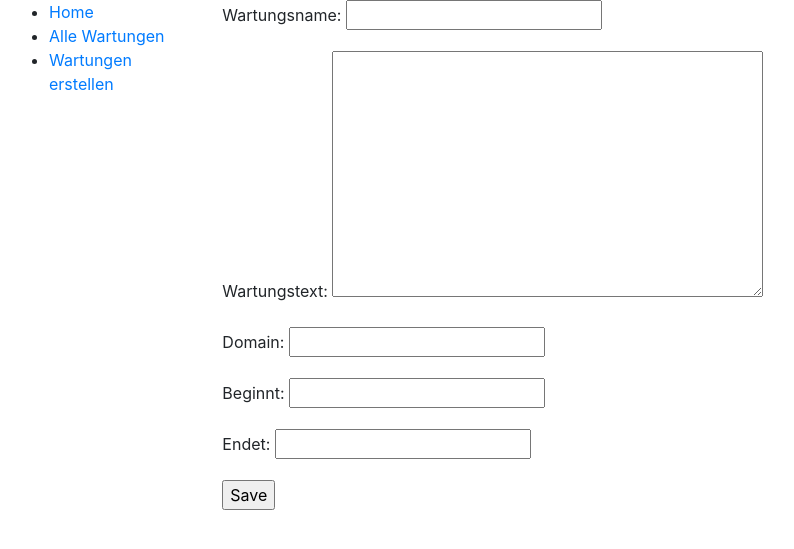
After one commit to ellaumbrella/Wartung, a Django app: page /wartung/create/ in a window 1280 px wide. The commit adds this page. Shown: the top 549 px of the page, without its empty margins (6-800 px from the left). Run offline with Django 3.2, Linux system fonts and the light colour scheme; some libraries are stand-ins or nearby versions.

```diff
--- a/myApp/wartung/models.py
+++ b/myApp/wartung/models.py
@@ -8,8 +8,9 @@ from django import forms
 # Create your models here.
 
 class Wartungen(models.Model):
+	wartungen_name = models.CharField(max_length=50, verbose_name='Wartungsname')
 	wartungen_text = models.TextField(max_length=200, verbose_name='Wartungstext')
-
+	domain = models.CharField(max_length=100, verbose_name='Domain')
 	startzeit = models.DateTimeField('beginnt:')
 	endzeit = models.DateTimeField('endet:')
 
--- a/myApp/wartung/templates/base_generic.html
+++ b/myApp/wartung/templates/base_generic.html
@@ -17,6 +17,7 @@
         <ul class="sidebar-nav">
           <li><a href="{% url 'index' %}">Home</a></li>
           <li><a href="{% url 'Wartungen' %}">Alle Wartungen</a></li>
+          <li><a href="{% url 'Wartungen-create' %}">Wartungen erstellen</a></li>
         </ul>
      {% endblock %}
       </div>
--- a/myApp/wartung/templates/wartungen/wartungen_detail.html
+++ b/myApp/wartung/templates/wartungen/wartungen_detail.html
@@ -1,9 +1,10 @@
 {% extends "base_generic.html" %}
 
 {% block content %}
-  <h1>Title: Wartnugsdetail </h1>
+  <h1>Title: {{ wartungen.wartungen_name }} </h1>
 
   <p><strong>Wartungstext:</strong> <a>{{ wartungen.wartungen_text }}</a></p> <!-- author detail link not yet defined -->
+  <p><strong>Wartungsdomain:</strong> <a>{{ wartungen.domain }}</a></p>
   <p><strong>Von:</strong> {{ wartungen.startzeit }}</p>
   <p><strong>Bis:</strong> {{ wartungen.endzeit }}</p>
 
--- /dev/null
+++ b/myApp/wartung/templates/wartungen/wartungen_form.html
@@ -0,0 +1,10 @@
+{% extends "base_generic.html" %}
+
+{% block content %}
+<form method="post">{% csrf_token %}
+    {{ form.as_p}}
+    <input type="submit" value="Save">
+
+
+</form>
+{% endblock %}
--- a/myApp/wartung/urls.py
+++ b/myApp/wartung/urls.py
@@ -5,5 +5,6 @@ from . import views
 urlpatterns = [
 	path('', views.index, name='index'),
 	path('wartungen/', views.WartungenListView.as_view(), name='Wartungen'),
+	path('create/', views.WartungenCreate.as_view(), name='Wartungen-create'),
 	path('wartungen/<int:pk>', views.WartungenDetailView.as_view(), name='Wartungen-Details'),
 ]
--- a/myApp/wartung/views.py
+++ b/myApp/wartung/views.py
@@ -3,6 +3,7 @@ from django.http import HttpResponse
 from wartung.models import Wartungen
 from django.shortcuts import render
 from django.views import generic
+from django.views.generic.edit import CreateView
 from django.template.loader import get_template
 
 
@@ -39,3 +40,9 @@ class WartungenDetailView(generic.DetailView):
 			raise Http404('Es existieren keine Wartungen')
 
 		return render(request, 'wartungen/wartungen_detail.html', context=context)
+
+class WartungenCreate(CreateView):
+
+	template_name = 'wartungen/wartungen_form.html'
+	model = Wartungen
+	fields = ['wartungen_name','wartungen_text', 'domain', 'startzeit', 'endzeit']
```
Also changed, not shown: myApp/db.sqlite3, myApp/wartung/migrations/0011_wartungen_wartungen_name.py (added), myApp/wartung/migrations/0012_auto_20181217_1424.py (added), myApp/wartung/migrations/0013_wartungen_domain.py (added), myApp/wartung/migrations/__init__.py (added).
